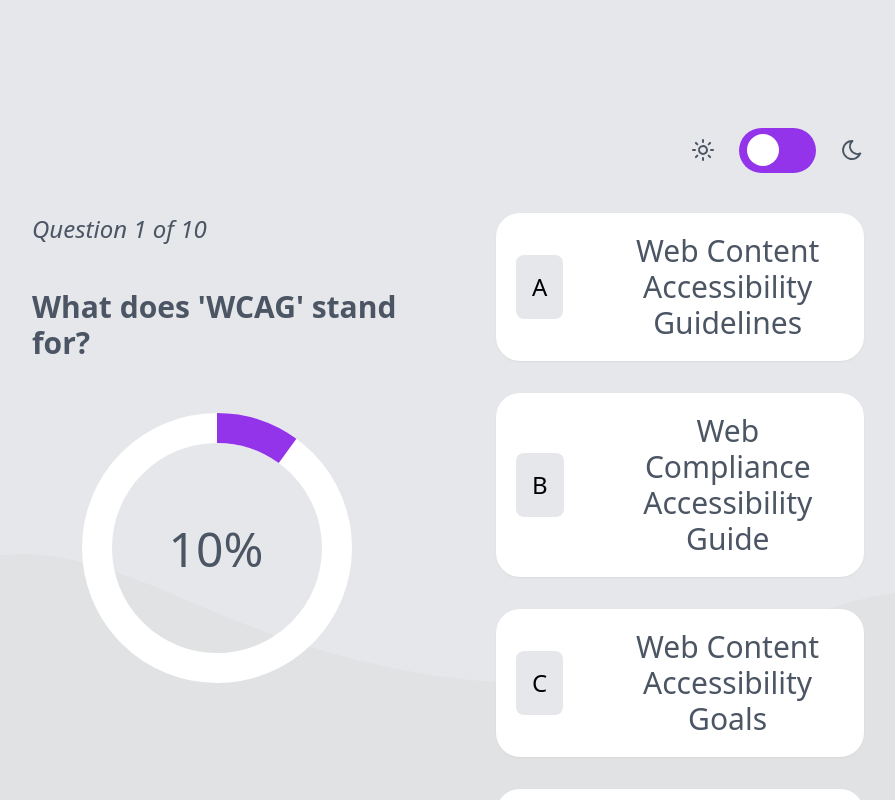
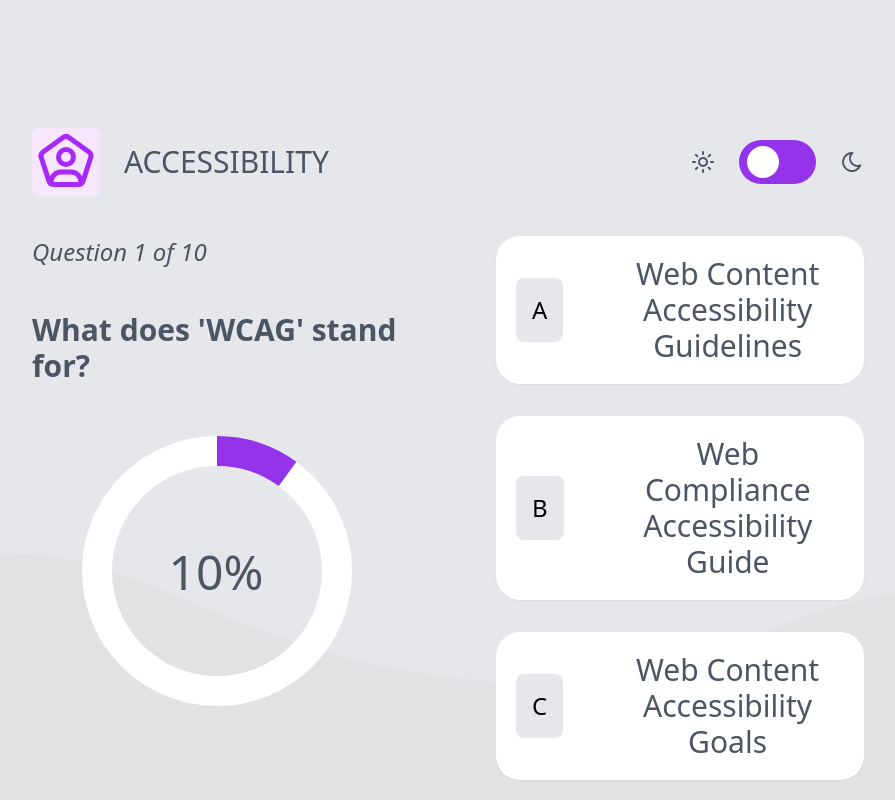
Before and after one commit to ricmiber96/frontend-quiz-app, a React (Vite) app: page /accessibility in a window 1280 px wide. Shown: the whole page, without its empty margins (192-1087 px from the left). Built offline with nearby package versions, Linux system fonts and the light colour scheme.

Commit message:
Added Quiz Title Category on Header

```diff
--- a/src/components/Header/Header.jsx
+++ b/src/components/Header/Header.jsx
@@ -1,10 +1,24 @@
 import React from 'react'
 import ToogleButton from './ToggleButton'
+import useQuiz from '../../hooks/useQuiz'
+import { BACKGROUND_COLORS, QUIZES_ICONS } from '../../utils/quizzes'
 
 export default function Header (props) {
+  const { theme, quizCategory } = useQuiz()
+  const bgStyle = {
+    backgroundColor: quizCategory ? BACKGROUND_COLORS[quizCategory] : '#FFF'
+  }
   return (
-    <div className='w-full grid justify-items-end'>
+    <header className='z-[2] flex items-center justify-between'>
+      <div className={`${quizCategory ? 'opacity-100' : 'opacity-0'} flex items-center gap-6`}>
+        <div className='p-1 bg-white rounded-md' style={bgStyle}>
+          {QUIZES_ICONS[quizCategory]}
+        </div>
+        <p className={`${theme ? 'text-white' : 'text-gray-600'} text-3xl font-medium`}>
+          {quizCategory.toUpperCase()}
+        </p>
+      </div>
       <ToogleButton/>
-    </div>
+    </header>
   )
 }
--- a/src/components/QuizComponents/QuizGrid.jsx
+++ b/src/components/QuizComponents/QuizGrid.jsx
@@ -10,7 +10,7 @@ export default function QuizGrid (props) {
   // Get quiz category from url
   const location = useLocation()
   const quizCategory = location.pathname.split('/')[1]
-  const { theme, index, choosenAnswer, selectAnswer, setCorrectAnswer, correctAnswer, setIndex, setScore, score } = useQuiz()
+  const { theme, index, choosenAnswer, selectAnswer, setCorrectAnswer, setQuizCategory, correctAnswer, setIndex, setScore, score } = useQuiz()
   const [percentage, setPercentage] = useState(0)
   const navigate = useNavigate()
 
@@ -24,6 +24,7 @@ export default function QuizGrid (props) {
   useEffect(() => {
     const correctAnswer = questionsArray[index].answer
     setCorrectAnswer(correctAnswer)
+    setQuizCategory(quizCategory)
     questionsArray = QUIZZES.filter((quiz) => quiz.title.toLowerCase() === quizCategory)[0].questions
     questionTitle = QUIZZES.filter((quiz) => quiz.title.toLowerCase() === quizCategory)[0].questions[index].question
     questionAnswers = QUIZZES.filter((quiz) => quiz.title.toLowerCase() === quizCategory)[0].questions[index].option
--- a/src/context/QuizContext.jsx
+++ b/src/context/QuizContext.jsx
@@ -8,6 +8,10 @@ function useQuizReducer () {
 
   const changeTheme = (theme) => {
     dispatch({ type: 'SET_THEME', payload: theme })
+  }
+
+  const setQuizCategory = (category) => {
+    dispatch({ type: 'SET_QUIZ_CATEGORY', payload: category })
   }
 
   const setCorrectAnswer = (answer) => {
@@ -29,13 +33,13 @@ function useQuizReducer () {
     dispatch({ type: 'RESET_QUIZ' })
   }
 
-  return { state, changeTheme, selectAnswer, setCorrectAnswer, setIndex, setScore, resetQuiz }
+  return { state, changeTheme, selectAnswer, setCorrectAnswer, setQuizCategory, setIndex, setScore, resetQuiz }
 }
 const QuizContextProvider = ({ children }) => {
-  const { state, changeTheme, selectAnswer, setCorrectAnswer, setIndex, setScore, resetQuiz } = useQuizReducer()
+  const { state, changeTheme, selectAnswer, setCorrectAnswer, setQuizCategory, setIndex, setScore, resetQuiz } = useQuizReducer()
 
   return (
-    <QuizContext.Provider value={{ state, changeTheme, selectAnswer, setCorrectAnswer, setIndex, setScore, resetQuiz }}>
+    <QuizContext.Provider value={{ state, changeTheme, selectAnswer, setCorrectAnswer, setQuizCategory, setIndex, setScore, resetQuiz }}>
       {children}
     </QuizContext.Provider>
   )
--- a/src/hooks/useQuiz.js
+++ b/src/hooks/useQuiz.js
@@ -2,11 +2,11 @@ import { useContext } from 'react'
 import { QuizContext } from '../context/QuizContext'
 
 export default function useQuiz () {
-  const { state, changeTheme, selectAnswer, setCorrectAnswer, setIndex, setScore, resetQuiz } = useContext(QuizContext)
+  const { state, changeTheme, selectAnswer, setCorrectAnswer, setQuizCategory, setIndex, setScore, resetQuiz } = useContext(QuizContext)
 
   if (state === undefined) {
     throw new Error('useQuiz must be used within a QuizProvider')
   }
 
-  return { theme: state.theme, index: state.index, score: state.score, choosenAnswer: state.choosenAnswer, correctAnswer: state.correctAnswer, changeTheme, selectAnswer, setCorrectAnswer, setIndex, setScore, resetQuiz }
+  return { theme: state.theme, quizCategory: state.quizCategory, index: state.index, score: state.score, choosenAnswer: state.choosenAnswer, correctAnswer: state.correctAnswer, changeTheme, selectAnswer, setCorrectAnswer, setQuizCategory, setIndex, setScore, resetQuiz }
 }
--- a/src/reducer/QuizReducer.js
+++ b/src/reducer/QuizReducer.js
@@ -1,5 +1,6 @@
 export const quizInitialState = {
   theme: false,
+  quizCategory: '',
   index: 0,
   correctAnswer: '',
   choosenAnswer: '',
@@ -12,6 +13,7 @@ export default function quizReducer (state, action) {
 
   const QUIZ_ACTION_TYPES = {
     SET_THEME: 'SET_THEME',
+    SET_QUIZ_CATEGORY: 'SET_QUIZ_CATEGORY',
     SET_INDEX: 'SET_INDEX',
     SET_QUESTIONS: 'SET_QUESTIONS',
     SET_CORRECT_ANSWER: 'SET_CORRECT_ANSWER',
@@ -26,6 +28,12 @@ export default function quizReducer (state, action) {
     return {
       ...state,
       theme: payload
+    }
+  }
+  case QUIZ_ACTION_TYPES.SET_QUIZ_CATEGORY:{
+    return {
+      ...state,
+      quizCategory: payload
     }
   }
   case QUIZ_ACTION_TYPES.SET_CORRECT_ANSWER:{
@@ -53,6 +61,7 @@ export default function quizReducer (state, action) {
   case QUIZ_ACTION_TYPES.RESET_QUIZ:{
     const newState = structuredClone(state)
     newState.index = quizInitialState.index
+    newState.quizCategory = quizInitialState.quizCategory
     newState.score = quizInitialState.score
     newState.choosenAnswer = quizInitialState.choosenAnswer
     newState.correctAnswer = quizInitialState.correctAnswer
--- a/src/utils/quizzes.jsx
+++ b/src/utils/quizzes.jsx
@@ -472,3 +472,10 @@ export const ICON_COLORS = {
   ligth: '#F2F2F2',
   dark: '#4B5563'
 }
+
+export const QUIZES_ICONS = {
+  html: <HTMLIcon color='#FF8C4B' />,
+  css: <CSSIcon color='#2FD887' />,
+  javascript: <JSIcon color='#306AFF' />,
+  accessibility: <AccesibilityIcon color='#A729F5'/>
+}
```
